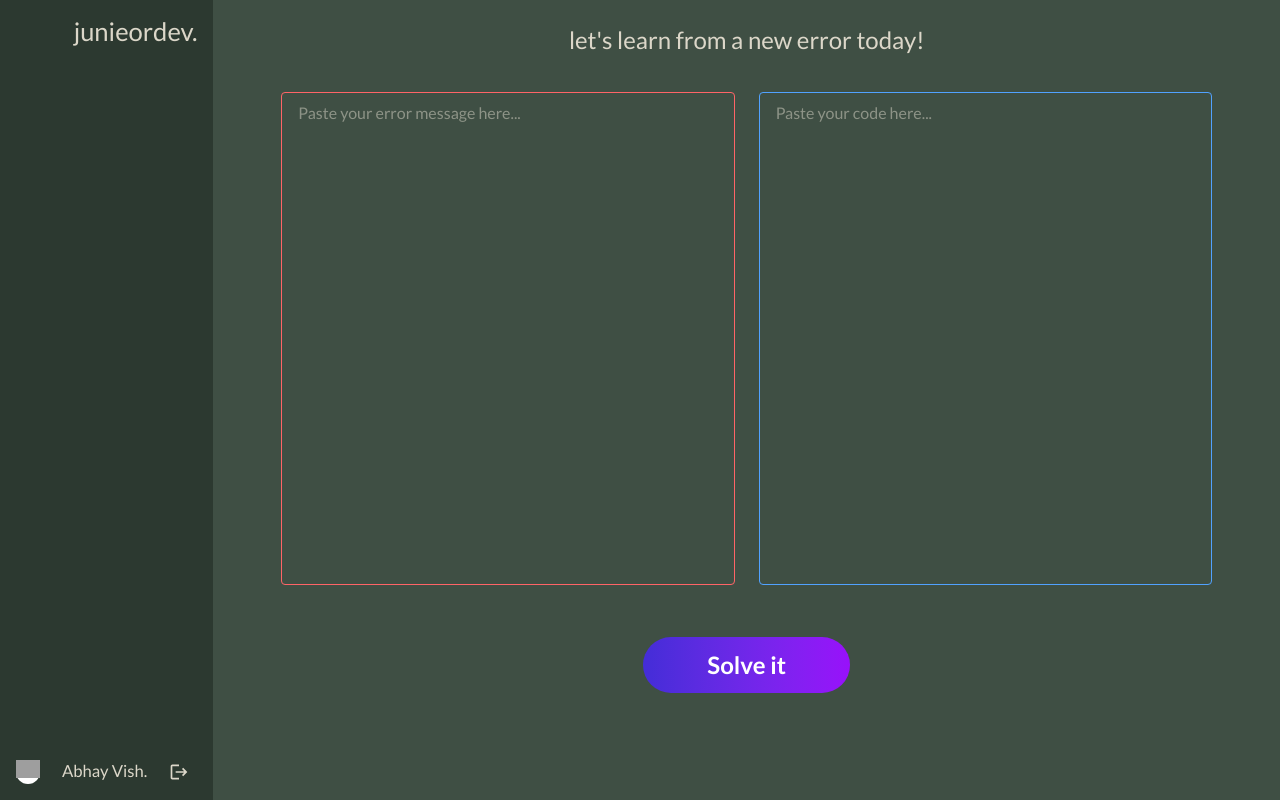
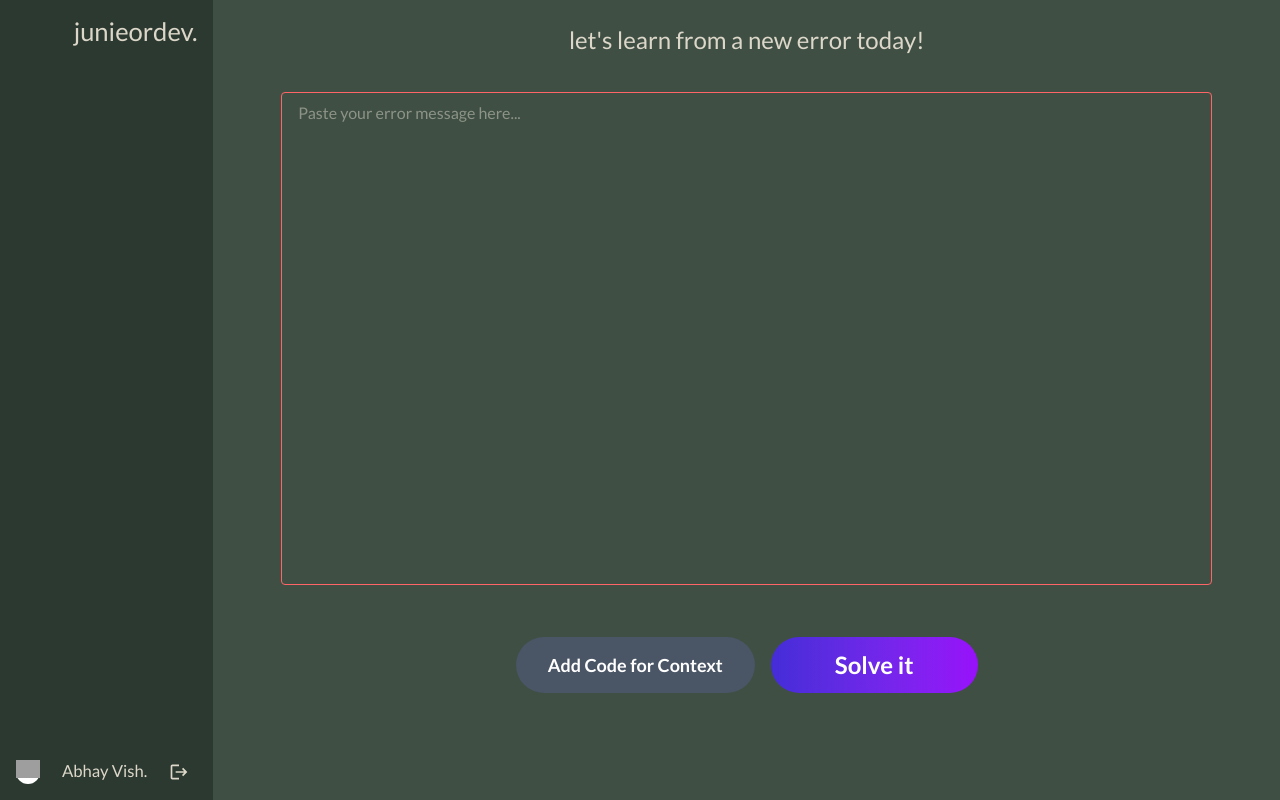
Before and after one commit to Abhaysoft-inc/junieordev, a Next.js app: page /home in a window 1280 px wide. Built offline with nearby package versions, Linux system fonts and the light colour scheme; grey boxes are pictures that could not be loaded.

Commit message:
fixed the markdown issues

```diff
--- a/package.json
+++ b/package.json
@@ -16,6 +16,7 @@
     "react-dom": "^19.0.0",
     "react-icons": "^5.5.0",
     "react-loading-skeleton": "^3.5.0",
+    "react-markdown": "^10.1.0",
     "uuid": "^11.1.0"
   },
   "devDependencies": {
--- a/src/app/home/page.tsx
+++ b/src/app/home/page.tsx
@@ -7,13 +7,20 @@ import { v4 as uuidv4 } from "uuid";
 
 function HomePage() {
     const [errorText, setErrorText] = useState("");
+    const [codeText, setCodeText] = useState("");
+    const [showCodeBox, setShowCodeBox] = useState(false);
     const router = useRouter();
 
     const handleSubmit = () => {
         if (!errorText.trim()) return;
 
-        const id = uuidv4(); // Generate a unique ID
-        router.push(`/search/${id}?error=${encodeURIComponent(errorText)}`);
+        const id = uuidv4();
+        const searchParams = new URLSearchParams({
+            error: errorText,
+            ...(codeText && { code: codeText })
+        });
+
+        router.push(`/search/${id}?${searchParams.toString()}`);
     };
 
     return (
@@ -24,11 +31,10 @@ function HomePage() {
             <div className="md:w-5/6 bg-[#3F4F44] pt-6">
                 <p className="text-center text-[#DCD7C9] text-2xl lato-regular">
                     let&apos;s learn from a new error today!
-
                 </p>
 
                 <div className="boxes mx-14 h-4/6 mt-6 flex gap-6 p-3">
-                    <div className="errorbox w-1/2 border px-4 py-2 border-red-400 text-[#DCD7C9] rounded">
+                    <div className={`errorbox ${showCodeBox ? 'w-1/2' : 'w-full'} border px-4 py-2 border-red-400 text-[#DCD7C9] rounded`}>
                         <textarea
                             className="w-full h-full bg-transparent outline-none resize-none"
                             placeholder="Paste your error message here..."
@@ -37,16 +43,28 @@ function HomePage() {
                             onChange={(e) => setErrorText(e.target.value)}
                         />
                     </div>
+                    {showCodeBox && (
                         <div className="codebox w-1/2 border px-4 py-2 border-blue-400 text-[#DCD7C9] rounded">
                             <textarea
                                 className="w-full h-full bg-transparent outline-none resize-none"
                                 placeholder="Paste your code here..."
                                 maxLength={2000}
+                                value={codeText}
+                                onChange={(e) => setCodeText(e.target.value)}
                             />
                         </div>
+                    )}
                 </div>
 
-                <div className="btn justify-center flex mt-10">
+                <div className="btn justify-center flex mt-10 gap-4">
+                    {!showCodeBox && (
+                        <button
+                            className="bg-gray-600 px-8 py-3 rounded-full lato-bold text-lg text-white cursor-pointer"
+                            onClick={() => setShowCodeBox(true)}
+                        >
+                            Add Code for Context
+                        </button>
+                    )}
                     <button
                         className="bg-gradient-to-r from-indigo-700 to-purple-600 px-16 py-3 rounded-full lato-bold text-2xl text-white cursor-pointer"
                         onClick={handleSubmit}
--- a/src/app/search/[id]/page.tsx
+++ b/src/app/search/[id]/page.tsx
@@ -6,6 +6,7 @@ import { useSearchParams } from "next/navigation";
 import Sidebar from "@/components/Sidebar";
 import Skeleton from "react-loading-skeleton";
 import "react-loading-skeleton/dist/skeleton.css";
+import ReactMarkdown from 'react-markdown';
 
 
 export default function SearchPage() {
@@ -17,7 +18,11 @@ export default function SearchPage() {
 
     const [data, setData] = useState<ApiResponse | null>(null);
     const searchParams = useSearchParams();
-    const errorText = searchParams.get("error"); // Get error from URL
+    const errParam = searchParams.get("error",);
+    const codeParam = searchParams.get("code",);
+    const errorText = errParam + ' ' + codeParam;
+
+    // const errorText = searchParams.get("error", ); // Get error from URL
     // const [data, setData] = useState(null);
     const [loading, setLoading] = useState(true);
     const [error, setError] = useState<string | null>(null);
@@ -72,13 +77,16 @@ export default function SearchPage() {
 
                 <div className="text-contents flex gap-3 mt-3 mb-36">
                     <div className="w-5/7 px-1 py-2">
-                        <p className="mt-1 text-xl lato-regular text-white">
+                        <div className="mt-1 text-xl lato-regular text-white">
                             {loading ? (
                                 <Skeleton count={26} height={20} baseColor="#2C3930" highlightColor="#DCD7C9" />
                             ) : (
-                                data?.content || "No content available."
+                                <ReactMarkdown >
+                                    {data?.content || "No content available."}
+                                </ReactMarkdown>
+                                // data?.content || "No content available."
                             )}
-                        </p>
+                        </div>
                     </div>
                 </div>
 
```
Also changed, not shown: 1 other file (tests, documents, lock files or other folders). Lines whose indentation alone changed are shown as unchanged.
